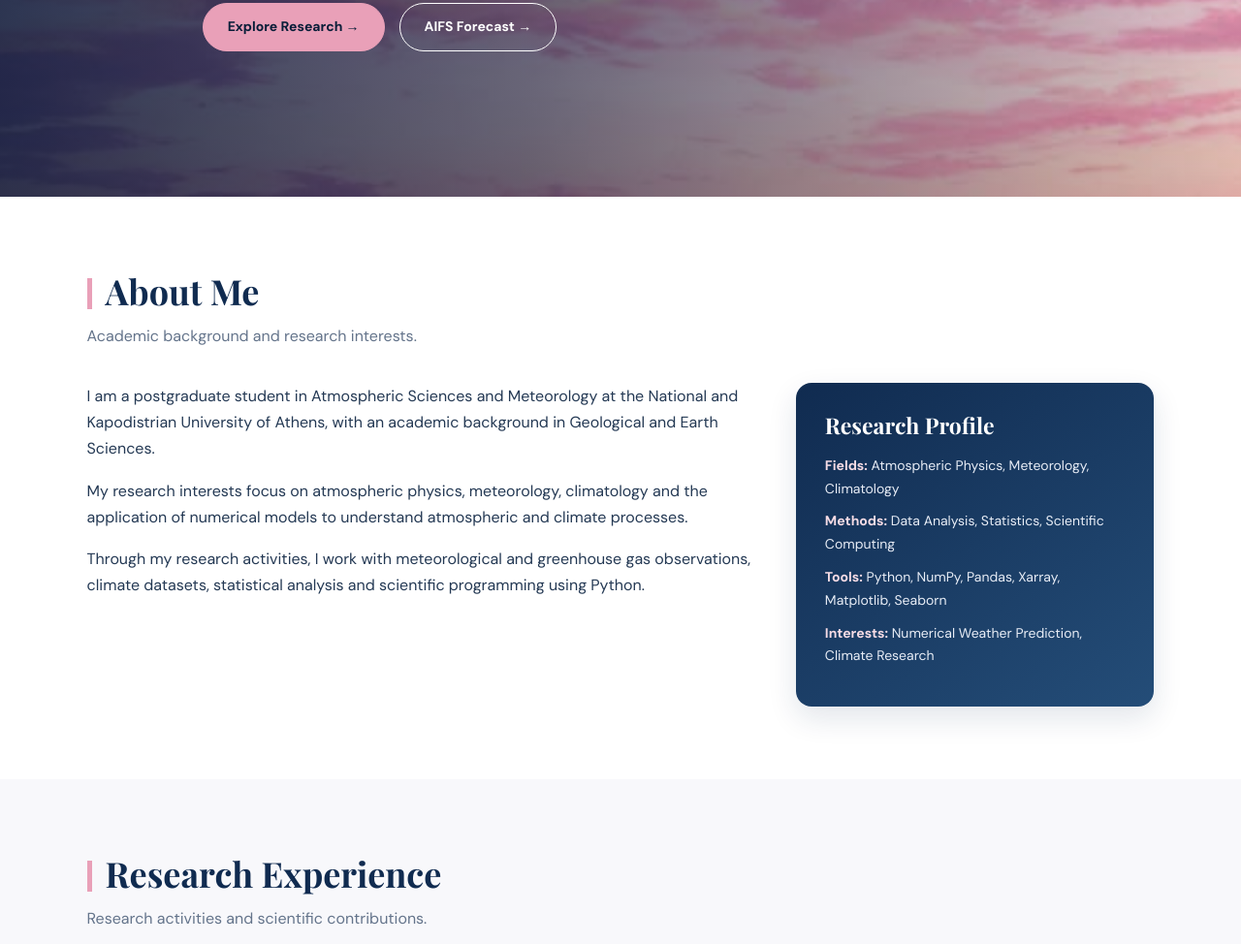
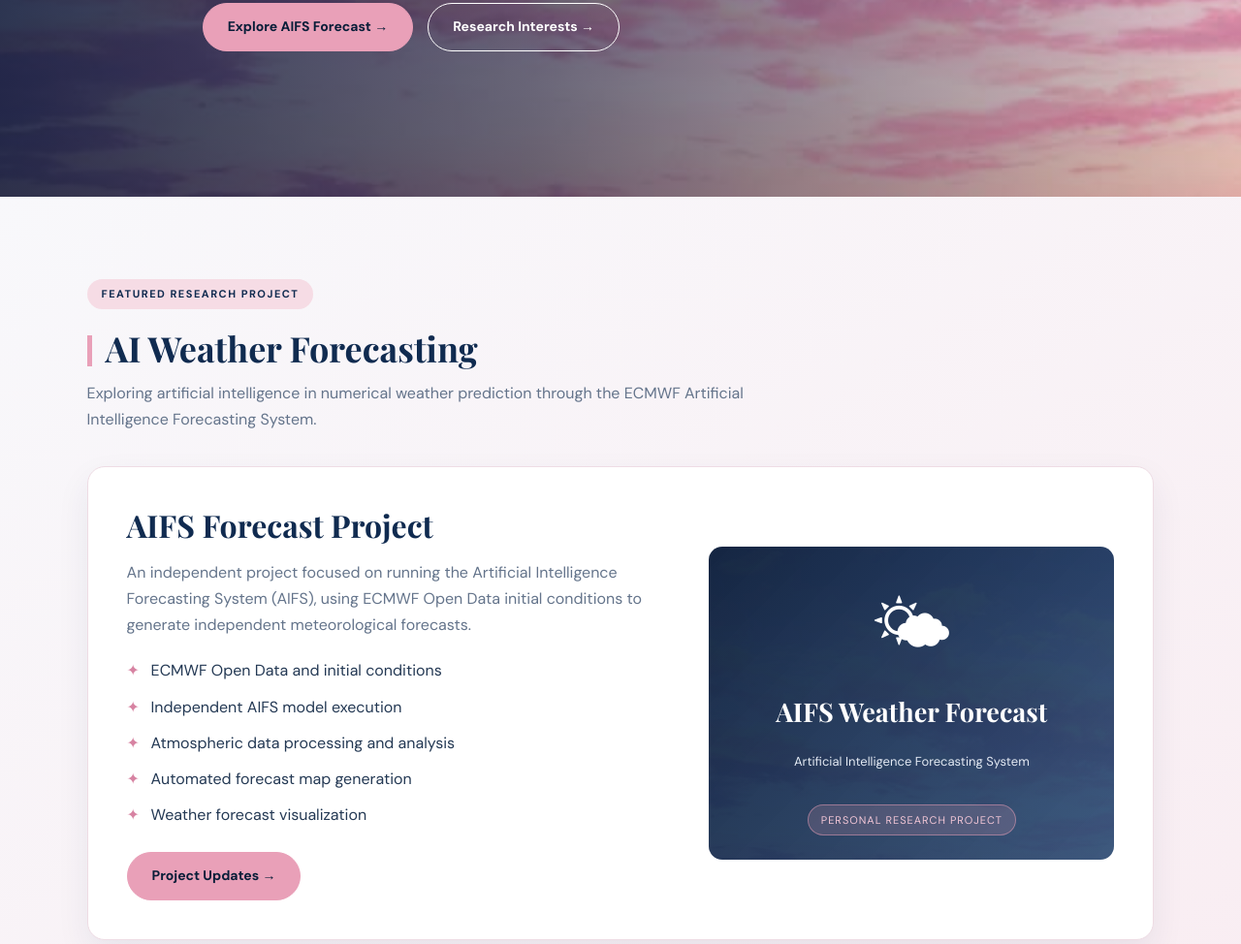
Before and after one commit to Roula-Kosta/Roula-Kosta.github.io, a plain HTML site: page index.html in a window 1280 px wide. Shown: the part 571-1545 px from the top of the page at 97% size. Drawn offline with nearby package versions, Linux system fonts and the light colour scheme.

Commit message:
Update index.html

```diff
--- a/index.html
+++ b/index.html
@@ -4,7 +4,7 @@
 <head>
 <meta charset="UTF-8">
 <meta name="viewport" content="width=device-width, initial-scale=1.0">
-<meta name="description" content="Roula Kosta - Atmospheric Physics, Meteorology, Climatology and Numerical Weather Prediction.">
+<meta name="description" content="Roula Kosta - Atmospheric Physics, Meteorology, Climatology and AI Weather Forecasting.">
 <title>Roula Kosta | Atmospheric Physics & Meteorology</title>
 
 <link rel="preconnect" href="https://fonts.googleapis.com">
@@ -62,8 +62,8 @@ header {
 
 nav {
     max-width: 1450px;
+    min-height: 78px;
     margin: auto;
-    min-height: 78px;
     padding: 12px 5%;
     display: flex;
     justify-content: space-between;
@@ -92,7 +92,7 @@ nav ul {
     display: flex;
     align-items: center;
     list-style: none;
-    gap: 25px;
+    gap: 23px;
     flex-wrap: wrap;
 }
 
@@ -200,7 +200,7 @@ nav a:hover {
 
 section {
     padding: 75px 7%;
-    scroll-margin-top: 85px;
+    scroll-margin-top: 95px;
 }
 
 .section-inner {
@@ -234,6 +234,110 @@ section {
 
 .alternate {
     background: var(--soft-bg);
+}
+
+/* AIFS FORECAST - FEATURED FIRST */
+
+.aifs-section {
+    background: linear-gradient(145deg, #f8f8fb, #f9edf2);
+    padding-top: 85px;
+    padding-bottom: 85px;
+}
+
+.aifs-label {
+    display: inline-block;
+    background: var(--pink-light);
+    color: var(--navy);
+    padding: 6px 15px;
+    border-radius: 30px;
+    font-size: 11px;
+    font-weight: 700;
+    letter-spacing: 1.5px;
+    text-transform: uppercase;
+    margin-bottom: 18px;
+}
+
+.aifs-panel {
+    display: grid;
+    grid-template-columns: 1.15fr 0.85fr;
+    gap: 35px;
+    align-items: center;
+    background: white;
+    border: 1px solid #eedce4;
+    border-radius: 18px;
+    padding: 40px;
+    box-shadow: 0 14px 35px rgba(16,43,80,0.07);
+}
+
+.aifs-panel h3 {
+    font-size: 32px;
+    margin-bottom: 15px;
+}
+
+.aifs-panel p {
+    color: var(--muted);
+    margin-bottom: 18px;
+}
+
+.aifs-features {
+    list-style: none;
+    margin: 20px 0 25px;
+}
+
+.aifs-features li {
+    margin-bottom: 10px;
+    padding-left: 25px;
+    position: relative;
+}
+
+.aifs-features li::before {
+    content: "✦";
+    color: var(--rose);
+    position: absolute;
+    left: 0;
+}
+
+.aifs-visual {
+    min-height: 270px;
+    border-radius: 14px;
+    background:
+        linear-gradient(135deg, rgba(8,29,56,0.94), rgba(35,73,117,0.88)),
+        url("pink-clouds.jpg") center / cover;
+    display: flex;
+    flex-direction: column;
+    align-items: center;
+    justify-content: center;
+    text-align: center;
+    color: white;
+    padding: 25px;
+}
+
+.aifs-visual .weather-icon {
+    font-size: 70px;
+    margin-bottom: 10px;
+}
+
+.aifs-visual h3 {
+    color: white;
+    font-size: 27px;
+}
+
+.aifs-visual p {
+    color: #e4eaf4;
+    margin-top: 8px;
+    font-size: 13px;
+}
+
+.project-status {
+    display: inline-block;
+    background: rgba(233,160,184,0.18);
+    color: #f3c7d7;
+    border: 1px solid rgba(233,160,184,0.5);
+    border-radius: 20px;
+    padding: 6px 13px;
+    font-size: 11px;
+    margin-top: 15px;
+    letter-spacing: 1px;
 }
 
 /* ABOUT */
@@ -408,7 +512,7 @@ section {
 
 .research-grid {
     display: grid;
-    grid-template-columns: repeat(4, 1fr);
+    grid-template-columns: repeat(3, 1fr);
     gap: 18px;
 }
 
@@ -442,38 +546,7 @@ section {
     color: var(--muted);
 }
 
-/* FORECAST */
-
-.forecast-card {
-    background: linear-gradient(120deg, #102b50, #244e7a);
-    border-radius: 16px;
-    color: white;
-    padding: 38px;
-    display: flex;
-    justify-content: space-between;
-    align-items: center;
-    gap: 25px;
-    overflow: hidden;
-}
-
-.forecast-card h3 {
-    color: white;
-    font-size: 30px;
-    margin-bottom: 10px;
-}
-
-.forecast-card p {
-    color: #e7edf7;
-    max-width: 600px;
-    margin-bottom: 20px;
-}
-
-.forecast-symbol {
-    font-size: 90px;
-    color: var(--pink);
-}
-
-/* CONTACT & FOOTER */
+/* CONTACT */
 
 .contact-card {
     background: var(--navy);
@@ -499,6 +572,8 @@ section {
     font-weight: 700;
 }
 
+/* FOOTER */
+
 footer {
     background: var(--navy-dark);
     color: #d4dce9;
@@ -509,7 +584,7 @@ footer {
 
 /* RESPONSIVE */
 
-@media (max-width: 900px) {
+@media (max-width: 950px) {
     nav {
         flex-direction: column;
         padding: 18px 5%;
@@ -525,7 +600,8 @@ footer {
         padding: 65px 7%;
     }
 
-    .about-grid {
+    .about-grid,
+    .aifs-panel {
         grid-template-columns: 1fr;
     }
 
@@ -556,13 +632,12 @@ footer {
         grid-template-columns: 1fr;
     }
 
-    .forecast-card {
-        flex-direction: column;
-        align-items: flex-start;
+    .aifs-panel {
+        padding: 25px;
     }
 
-    .forecast-symbol {
-        font-size: 55px;
+    .aifs-panel h3 {
+        font-size: 27px;
     }
 
     .section-heading h2 {
@@ -582,13 +657,13 @@ footer {
     </a>
 
     <ul>
+        <li><a href="#forecast">AIFS Forecast</a></li>
         <li><a href="#home">Home</a></li>
         <li><a href="#about">About</a></li>
         <li><a href="#experience">Experience</a></li>
         <li><a href="#education">Education</a></li>
         <li><a href="#publications">Publications</a></li>
         <li><a href="#research">Research</a></li>
-        <li><a href="#forecast">Forecast</a></li>
         <li><a href="#contact">Contact</a></li>
     </ul>
 </nav>
@@ -611,22 +686,77 @@ footer {
         </p>
 
         <div class="hero-buttons">
-            <a href="#research" class="button primary">Explore Research →</a>
-            <a href="#forecast" class="button secondary">AIFS Forecast →</a>
+            <a href="#forecast" class="button primary">Explore AIFS Forecast →</a>
+            <a href="#research" class="button secondary">Research Interests →</a>
         </div>
     </div>
+</section>
+
+<!-- AIFS - FIRST FEATURED SECTION -->
+
+<section class="aifs-section" id="forecast">
+<div class="section-inner">
+
+    <div class="section-heading">
+        <span class="aifs-label">Featured Research Project</span>
+        <h2>AI Weather Forecasting</h2>
+        <p>
+            Exploring artificial intelligence in numerical
+            weather prediction through the ECMWF
+            Artificial Intelligence Forecasting System.
+        </p>
+    </div>
+
+    <div class="aifs-panel">
+
+        <div>
+            <h3>AIFS Forecast Project</h3>
+
+            <p>
+                An independent project focused on running the
+                Artificial Intelligence Forecasting System (AIFS),
+                using ECMWF Open Data initial conditions to
+                generate independent meteorological forecasts.
+            </p>
+
+            <ul class="aifs-features">
+                <li>ECMWF Open Data and initial conditions</li>
+                <li>Independent AIFS model execution</li>
+                <li>Atmospheric data processing and analysis</li>
+                <li>Automated forecast map generation</li>
+                <li>Weather forecast visualization</li>
+            </ul>
+
+            <a href="#contact" class="button primary">
+                Project Updates →
+            </a>
+        </div>
+
+        <div class="aifs-visual">
+            <div class="weather-icon">🌤</div>
+            <h3>AIFS Weather Forecast</h3>
+            <p>
+                Artificial Intelligence Forecasting System
+            </p>
+            <span class="project-status">PERSONAL RESEARCH PROJECT</span>
+        </div>
+
+    </div>
+</div>
 </section>
 
 <!-- ABOUT -->
 
 <section id="about">
 <div class="section-inner">
+
     <div class="section-heading">
         <h2>About Me</h2>
         <p>Academic background and research interests.</p>
     </div>
 
     <div class="about-grid">
+
         <div class="about-text">
             <p>
                 I am a postgraduate student in Atmospheric Sciences
@@ -657,6 +787,7 @@ footer {
             <p><strong>Tools:</strong> Python, NumPy, Pandas, Xarray, Matplotlib, Seaborn</p>
             <p><strong>Interests:</strong> Numerical Weather Prediction, Climate Research</p>
         </div>
+
     </div>
 </div>
 </section>
@@ -665,6 +796,7 @@ footer {
 
 <section class="alternate" id="experience">
 <div class="section-inner">
+
     <div class="section-heading">
         <h2>Research Experience</h2>
         <p>Research activities and scientific contributions.</p>
@@ -750,6 +882,7 @@ footer {
 
 <section id="education">
 <div class="section-inner">
+
     <div class="section-heading">
         <h2>Education</h2>
         <p>Academic studies and research training.</p>
@@ -802,6 +935,7 @@ footer {
 
 <section class="alternate" id="publications">
 <div class="section-inner">
+
     <div class="section-heading">
         <h2>Publications & Scientific Contributions</h2>
         <p>Selected scientific publications, conference contributions and research outputs.</p>
@@ -842,7 +976,8 @@ footer {
             <h3>First Methane Concentration Measurements at a Suburban-Background Station in Athens, Greece</h3>
             <p>
                 Nastos, P., Eleftheratos, K., Kosta, R.
-                MedCLIVAR2026 Conference, Limassol, Cyprus, 21–25 September 2026.
+                MedCLIVAR2026 Conference, Limassol, Cyprus,
+                21–25 September 2026.
             </p>
         </article>
 
@@ -869,10 +1004,11 @@ footer {
 </div>
 </section>
 
-<!-- RESEARCH -->
+<!-- RESEARCH INTERESTS -->
 
 <section id="research">
 <div class="section-inner">
+
     <div class="section-heading">
         <h2>Research Interests</h2>
         <p>
@@ -905,47 +1041,24 @@ footer {
 </div>
 </section>
 
-<!-- FORECAST -->
-
-<section class="alternate" id="forecast">
-<div class="section-inner">
-    <div class="section-heading">
-        <h2>Numerical Weather Prediction</h2>
-        <p>Exploring artificial intelligence and numerical weather forecasting.</p>
-    </div>
-
-    <div class="forecast-card">
-        <div>
-            <h3>AIFS Forecast Project</h3>
-            <p>
-                An independent project focused on running the
-                Artificial Intelligence Forecasting System (AIFS),
-                processing ECMWF Open Data initial conditions
-                and generating meteorological forecast maps.
-            </p>
-
-            <a href="#contact" class="button primary">
-                Project Updates →
-            </a>
-        </div>
-
-        <div class="forecast-symbol">☀️</div>
-    </div>
-</div>
-</section>
-
 <!-- CONTACT -->
 
 <section id="contact">
 <div class="section-inner">
+
     <div class="contact-card">
         <h2>Get in Touch</h2>
+        <p>
+            For research collaborations, scientific projects
+            and academic communication.
+        </p>
 
         <a href="https://www.linkedin.com/in/roula-kosta-27bab2418/"
            target="_blank" rel="noopener">
             Connect on LinkedIn →
         </a>
     </div>
+
 </div>
 </section>
 
```
